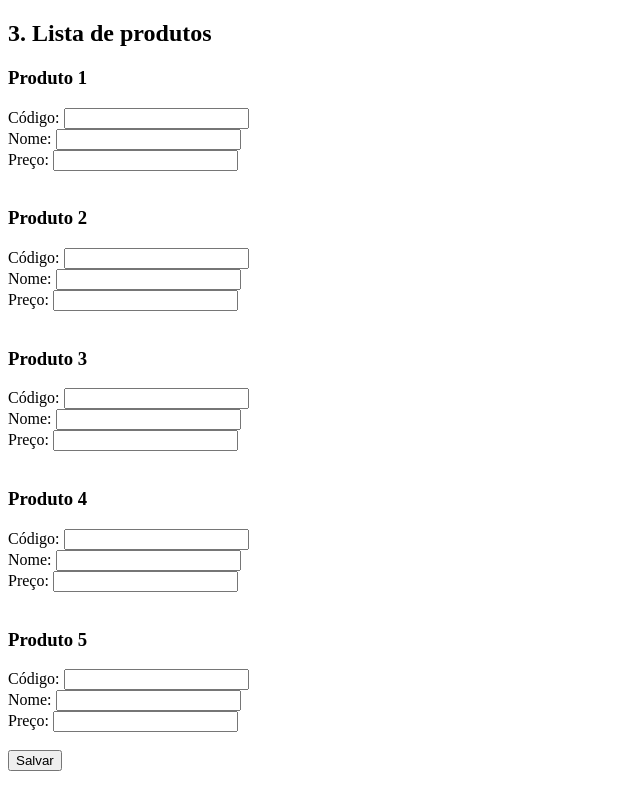
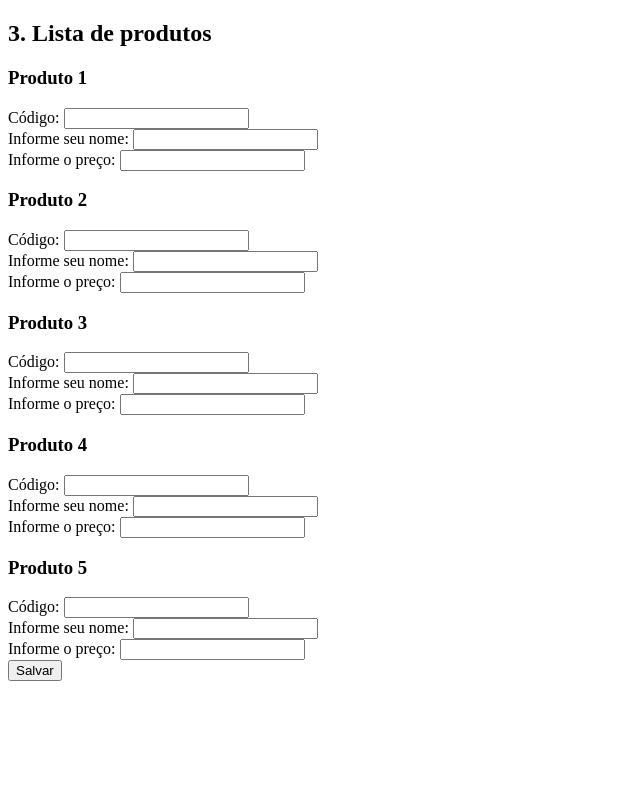
Before and after one commit to Ygor-IA/Eletiva-1, a PHP site: page /Lista_4/exerc3.php in a window 1280 px wide. Shown: the whole page, without its empty margins (0-640 px from the left). Run offline with PHP 8.4, Linux system fonts and the light colour scheme.

Commit message:
FInalizado Exercício 3

```diff
--- a/Lista_4/exerc3.php
+++ b/Lista_4/exerc3.php
@@ -6,19 +6,31 @@
 <form method="post">
     <?php for ($i=1; $i<=5; $i++): ?>
         <h3>Produto <?= $i ?></h3>
-        Código: <input type="text" name="codigo[]" required><br>
-        Nome: <input type="text" name="nome[]" required><br>
-        Preço: <input type="number" step="0.01" name="preco[]" required><br><br>
+        <div class="row inline-row mb-3"><div class="col-md-4">
+              <label for="codigo[]" class="form-label">Código:</label>
+              <input type="text" id="codigo[]" name="codigo[]" class="form-control" required="">
+            </div><div class="col-md-4">
+              <label for="nome[]" class="form-label">Informe seu nome:</label>
+              <input type="text" id="nome[]" name="nome[]" class="form-control" required="">
+            </div><div class="col-md-4">
+              <label for="preco[]" class="form-label">Informe o preço:</label>
+              <input type="number" id="preco[]" name="preco[]" class="form-control" required="">
+            </div></div>
     <?php endfor; ?>
-    <button type="submit">Salvar</button>
+    <div class="d-flex justify-content-center">
+    <button type="submit" class="btn btn-primary">Salvar</button>
+    </div>
 </form>
+<script src="https://cdn.jsdelivr.net/npm/bootstrap@5.3.6/dist/js/bootstrap.bundle.min.js" integrity="sha384-j1CDi7MgGQ12Z7Qab0qlWQ/Qqz24Gc6BM0thvEMVjHnfYGF0rmFCozFSxQBxwHKO" crossorigin="anonymous"></script>
+</div>
+<center>
 <?php
 if ($_POST) {
     $produtos = [];
     for ($i=0; $i<5; $i++) {
         $preco = $_POST['preco'][$i];
         if ($preco > 100) {
-            $preco *= 0.9; // desconto 10%
+            $preco *= 0.9;
         }
         $produtos[$_POST['codigo'][$i]] = [
             "nome" => $_POST['nome'][$i],
@@ -26,7 +38,7 @@ if ($_POST) {
         ];
     }
 
-    // ordena pelo nome
+
     uasort($produtos, function($a, $b) {
         return strcmp($a['nome'], $b['nome']);
     });
```
Also changed, not shown: ProjetoProfessora/conexao.php (+12 -0 lines).
